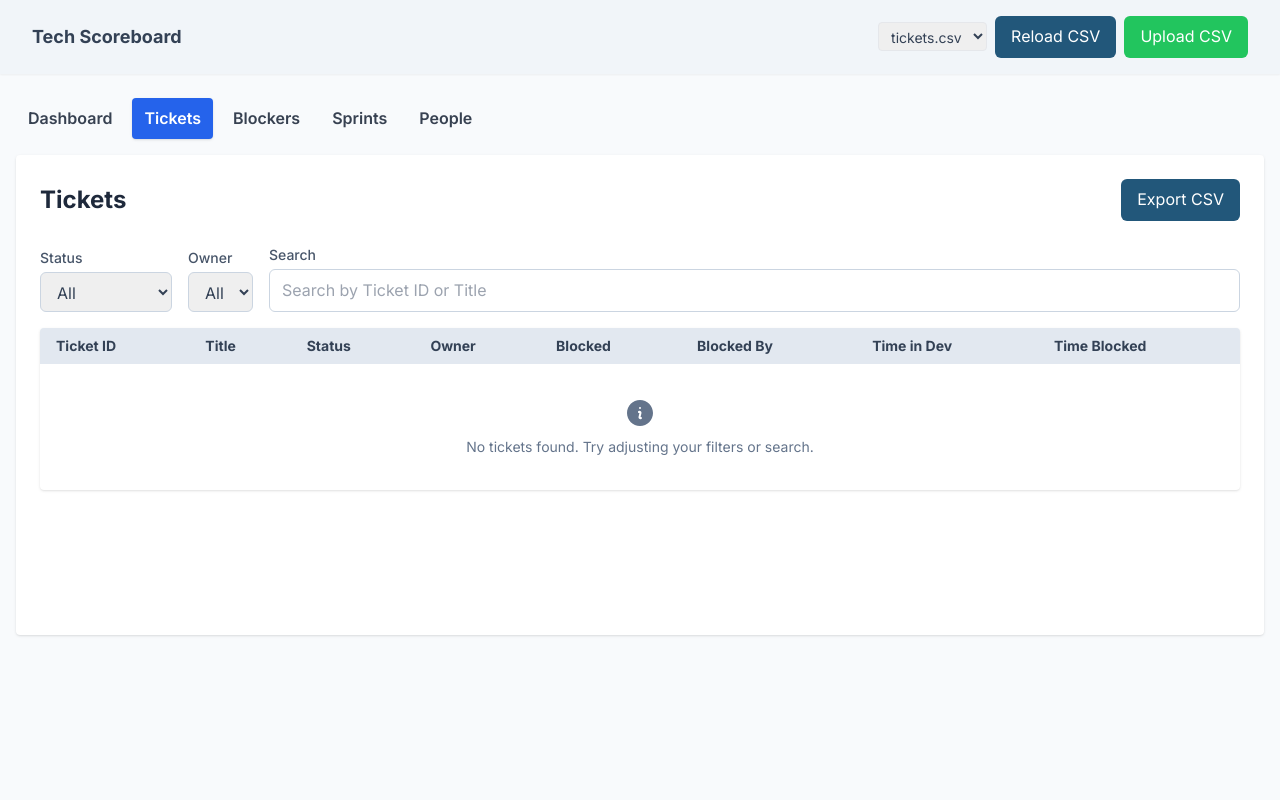
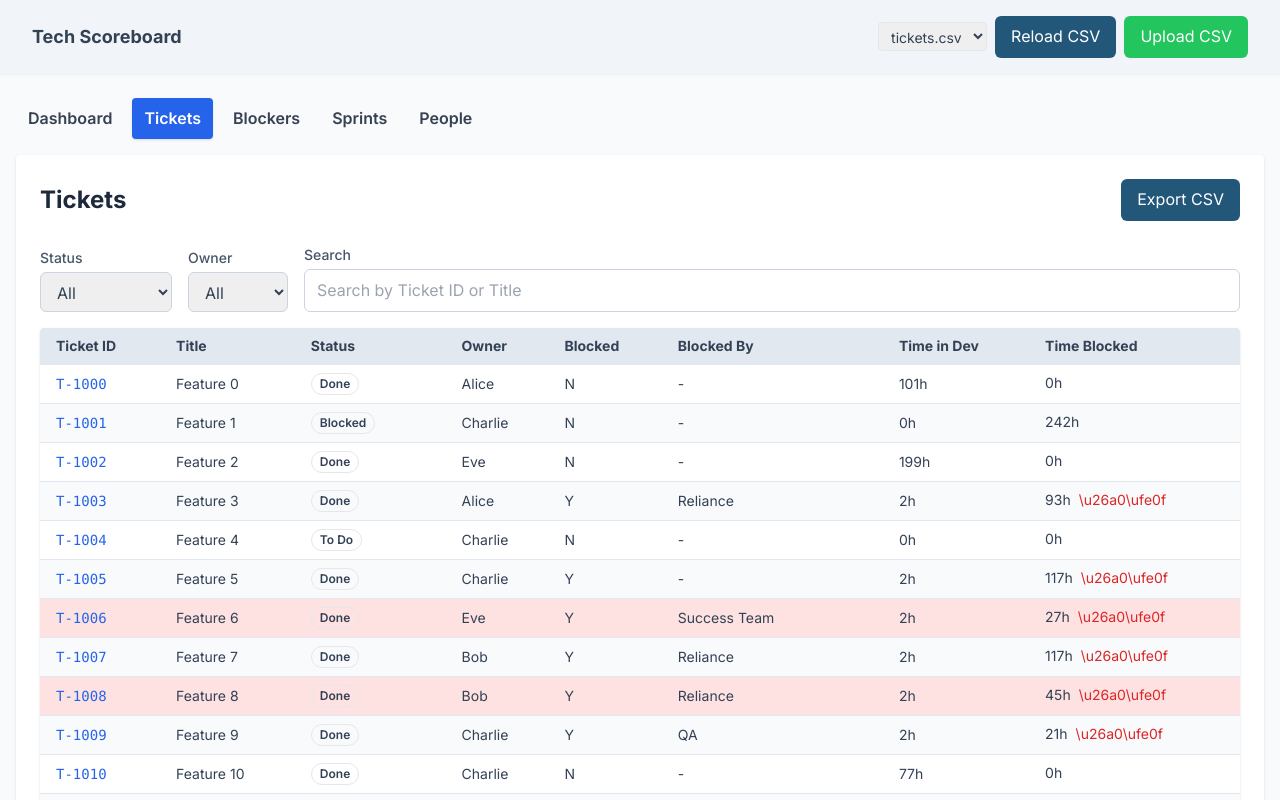
Before and after one commit to increff-kashish-bansal/cricket-scoreboard, a React (Vite) app: page /tickets in a window 1280 px wide. Shown: the top 800 px of the page. Built offline with nearby package versions, Linux system fonts and the light colour scheme.

Commit message:
Fix tickets page showing empty by using AppRoutes component that passes tickets data

```diff
--- a/src/App.jsx
+++ b/src/App.jsx
@@ -197,14 +197,7 @@ function App() {
           <div className="max-w-7xl mx-auto px-4">
             <SidebarNav />
             <div className="min-h-[60vh] bg-white rounded shadow p-6 mb-8 animate-fadein">
-              <Routes>
-                <Route path="/" element={<Dashboard />} />
-                <Route path="/tickets" element={<TicketsPage />} />
-                <Route path="/tickets/:id" element={<TicketDetailPage />} />
-                <Route path="/blockers" element={<BlockersPage />} />
-                <Route path="/sprints" element={<SprintsPage />} />
-                <Route path="/people" element={<PeoplePage />} />
-              </Routes>
+              <AppRoutes />
             </div>
           </div>
         </Router>
--- a/src/TicketsPage.jsx
+++ b/src/TicketsPage.jsx
@@ -65,6 +65,8 @@ const statusPillClass = status => {
 };
 
 export default function TicketsPage({ tickets = [], loading }) {
+  console.log('TicketsPage received:', { ticketsCount: tickets.length, loading, tickets: tickets.slice(0, 3) });
+
   const [statusFilter, setStatusFilter] = useState("");
   const [ownerFilter, setOwnerFilter] = useState("");
   const [searchTerm, setSearchTerm] = useState("");
```
